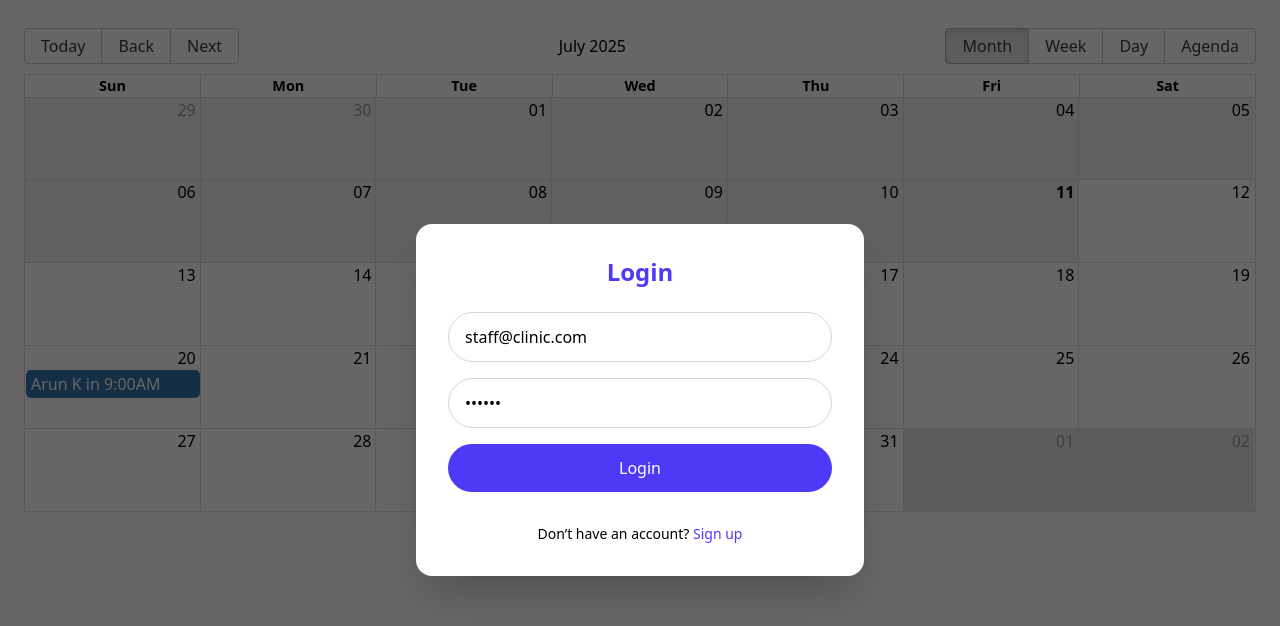
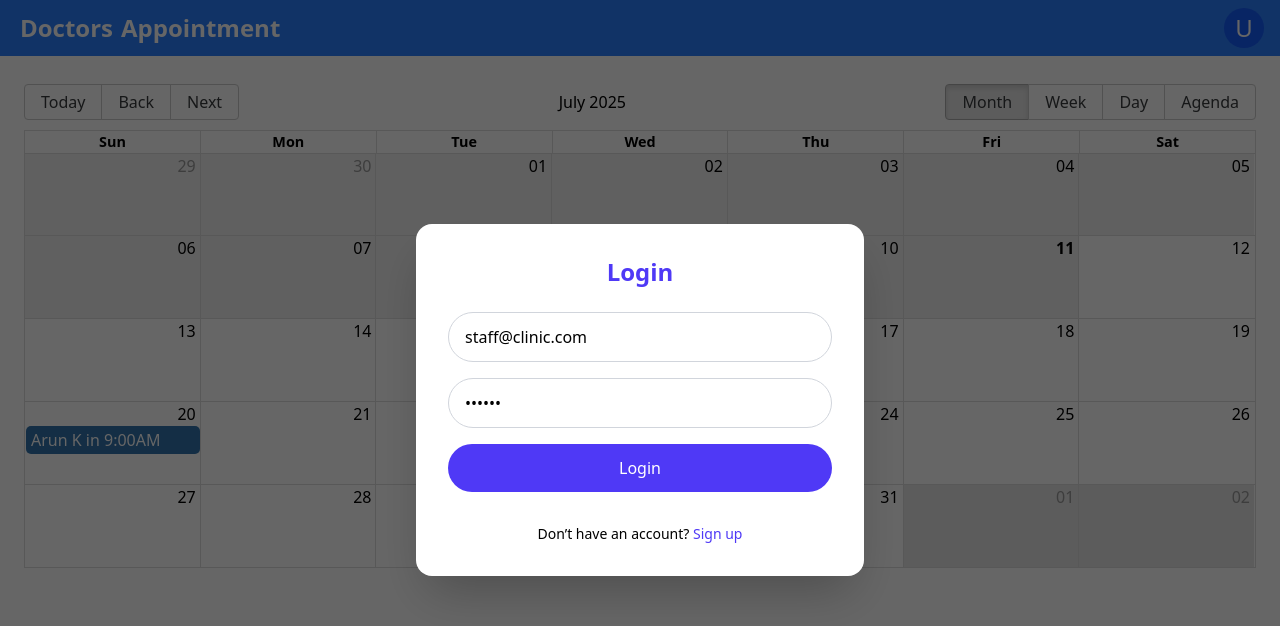
Before and after one commit to iajy/Doctors-Appointment-App, a React (Vite) app in the folder Doctors-Appointment-App/: page / in a window 1280 px wide. Shown: the top 626 px of the page. Built offline with nearby package versions, Linux system fonts and the light colour scheme.

Commit message:
login and appbar add5

```diff
--- a/Doctors-Appointment-App/src/Components/AppBar.jsx
+++ b/Doctors-Appointment-App/src/Components/AppBar.jsx
@@ -1,16 +1,15 @@
-// import Login from "./Login";
+import { useState } from "react";
+import Login from "./Login";
 
 const AppBar = () => {
-  const username = localStorage.getItem("username").split("@");
-//   const [login, setLogin] = useState(true);
+  const [login, setLogin] = useState(false);
 
   const handleLogin = () => {
-    // setLogin(!login);
+    setLogin(!login);
   };
   return (
     <>
-      {/* {!login && <Login />} */}
-
+      {login && <Login />}
       <div className="h-14 p-4 bg-blue-500 flex justify-between items-center">
         <div>
           <span className="text-2xl text-white font-bold px-1">Doctors</span>
@@ -19,10 +18,11 @@ const AppBar = () => {
           </span>
         </div>
         <button
-          className="bg-blue-600 p-2 rounded-2xl text-2xl font-medium text-white hover:bg-blue-700"
+          className="w-10 h-10 bg-blue-600 rounded-full text-2xl font-medium text-white hover:bg-blue-700"
           onClick={handleLogin}
         >
-          {username[0]}
+          {localStorage.getItem("username")?.charAt(0).toUpperCase() ||
+                    "U"}
         </button>
       </div>
     </>
--- a/Doctors-Appointment-App/src/Components/Login.jsx
+++ b/Doctors-Appointment-App/src/Components/Login.jsx
@@ -2,24 +2,26 @@ import React, { useState } from "react";
 import toast from "react-hot-toast";
 
 const Login = () => {
-    const [login,setLogin] =useState(true);
-    const [email,setEmail] =useState("staff@clinic.com");
-    const [password,setPassword] =useState("123456");
+  const [login, setLogin] = useState(true);
+  const [email, setEmail] = useState("staff@clinic.com");
+  const [password, setPassword] = useState("123456");
 
-    const handleLogin= ()=>{
-        if(email=="staff@clinic.com" && password == "123456"){
-        localStorage.setItem("username",email);
-        toast.success("Login Successfull")
-        setLogin(false);
-        }
+  // localStorage.setItem("username", email);
+
+  const handleLogin = () => {
+    if (email == "staff@clinic.com" && password == "123456") {
+      localStorage.setItem("username", email);
+      toast.success("Login Successfull");
+      setLogin(false);
+    }else{
+      toast.error("Wrong Credentials")
     }
+  };
   return (
     <div>
       {login && (
         <div className="fixed inset-0 flex items-center justify-center bg-black/60 z-50">
-          <div
-            className="bg-white p-8 rounded-2xl w-full max-w-md shadow-2xl relative m-3"
-          >
+          <div className="bg-white p-8 rounded-2xl w-full max-w-md shadow-2xl relative m-3">
             <h2 className="text-2xl font-bold mb-6 text-center text-indigo-600">
               Login
             </h2>
@@ -49,14 +51,11 @@ const Login = () => {
 
               <p className="text-center text-sm mt-4">
                 Don’t have an account?{" "}
-                <span
-                  className="text-indigo-600 hover:underline cursor-pointer"
-                >
+                <span className="text-indigo-600 hover:underline cursor-pointer">
                   Sign up
                 </span>
               </p>
             </form>
-
           </div>
         </div>
       )}
--- a/Doctors-Appointment-App/src/Components/MyBigCalendar.jsx
+++ b/Doctors-Appointment-App/src/Components/MyBigCalendar.jsx
@@ -65,6 +65,7 @@ function MyBigCalendar() {
 
   return (
     <>
+    <div className="">
       <Calendar
         className="p-2 m-4 my-5"
         localizer={localizer}
@@ -203,6 +204,7 @@ function MyBigCalendar() {
           </div>
         </div>
       )}
+      </div>
     </>
   );
 }
--- a/Doctors-Appointment-App/src/main.jsx
+++ b/Doctors-Appointment-App/src/main.jsx
@@ -7,7 +7,7 @@ import AppBar from "./Components/AppBar.jsx";
 
 createRoot(document.getElementById("root")).render(
   <StrictMode>
-    {/* <AppBar/> */}
+    <AppBar/>
     <App />
     <Toaster />
   </StrictMode>
```
